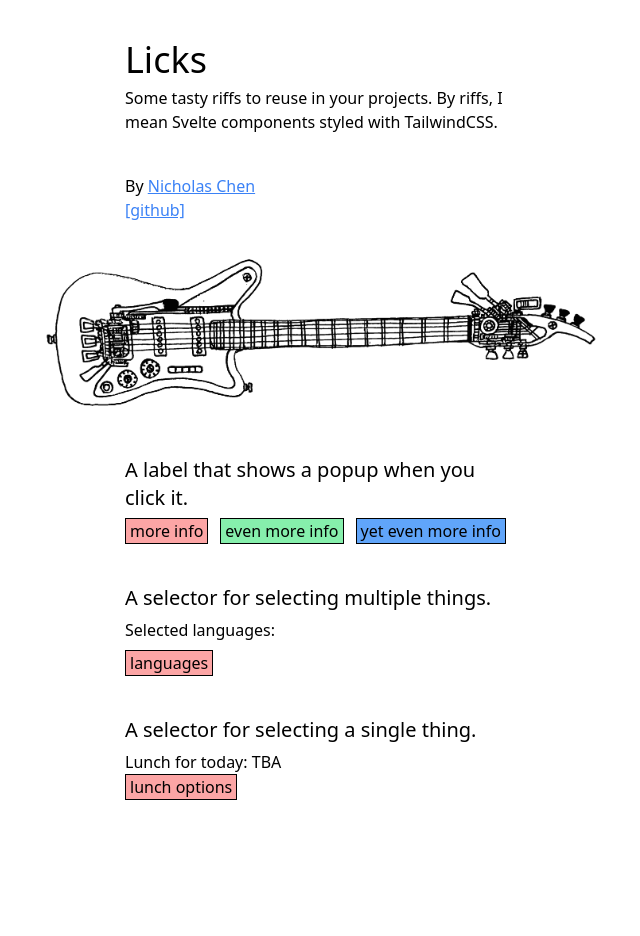
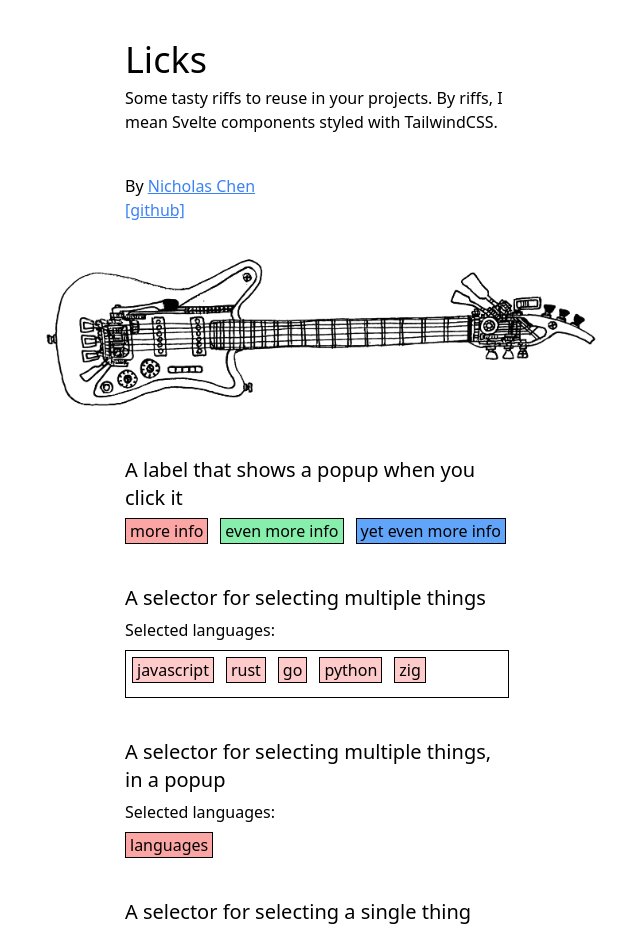
Before and after one commit to nichwch/licks, a SvelteKit app: page / in a window 1280 px wide. Shown: the top 936 px of the page, without its empty margins (323-963 px from the left). Before the commit the page ends 840 px from the top, so only its background shows below. Built offline with nearby package versions, Linux system fonts and the light colour scheme.

Commit message:
multi selector thats not in a popup

```diff
--- a/src/BaseSelector.svelte
+++ b/src/BaseSelectorPopup.svelte
@@ -1,6 +1,7 @@
 <script lang="ts">
 	import { createEventDispatcher } from 'svelte';
 	import LabelAndPopup from './BaseLabelAndPopup.svelte';
+
 	export let label: string;
 	export let options: string[];
 	export let selectedOptions: Set<string>;
--- a/src/MultiSelector.svelte
+++ b/src/MultiSelector.svelte
@@ -1,43 +1,23 @@
 <script lang="ts">
 	import { createEventDispatcher } from 'svelte';
-	import BaseSelector from './BaseSelector.svelte';
-	export let label: string;
+
 	export let options: string[];
-	export let initiallySelected: string[] = [];
-
-	export let _class: string | undefined = undefined;
-	export let addLabelClasses: string | undefined = undefined;
-	export let labelClasses: string | undefined = undefined;
-	export let addWindowClasses: string | undefined = undefined;
-	export let windowClasses: string | undefined = undefined;
-	export let optionClasses: string | undefined = undefined;
-	export let selectedOptionClasses: string | undefined = undefined;
-
-	let isShowing = false;
-	let selectedOptions = new Set(initiallySelected);
+	export let selectedOptions: Set<string>;
+	export let optionClasses: string =
+		'px-1 mb-2 border border-black bg-red-200 hover:bg-red-300 transition-colors mr-3';
+	export let selectedOptionClasses: string = '!bg-red-400 hover:!bg-red-400';
 	const dispatch = createEventDispatcher();
 </script>
 
-<BaseSelector
-	{label}
-	{isShowing}
-	{options}
-	{selectedOptions}
-	{_class}
-	{addLabelClasses}
-	{labelClasses}
-	{addWindowClasses}
-	{windowClasses}
-	{optionClasses}
-	{selectedOptionClasses}
-	on:click={() => (isShowing = !isShowing)}
-	on:click_outside={() => (isShowing = false)}
-	on:optionClick={(event) => {
-		const { option } = event.detail;
-		console.log(event.detail);
-		if (selectedOptions.has(option)) selectedOptions.delete(option);
-		else selectedOptions.add(option);
-		selectedOptions = selectedOptions;
-		dispatch('selectionChanged', { selectedOptions });
-	}}
-/>
+{#each options as option}<button
+		class="{optionClasses} {selectedOptions.has(option) ? selectedOptionClasses : ''}"
+		on:click={() => {
+			if (selectedOptions.has(option)) {
+				selectedOptions.delete(option);
+			} else {
+				selectedOptions.add(option);
+			}
+			selectedOptions = selectedOptions;
+			dispatch('selectionChanged', { selectedOptions });
+		}}>{option}</button
+	>{/each}
--- /dev/null
+++ b/src/MultiSelectorPopup.svelte
@@ -0,0 +1,41 @@
+<script lang="ts">
+	import { createEventDispatcher } from 'svelte';
+	import BaseSelectorPopup from './BaseSelectorPopup.svelte';
+	export let label: string;
+	export let options: string[];
+	export let selectedOptions: Set<string>;
+	export let _class: string | undefined = undefined;
+	export let addLabelClasses: string | undefined = undefined;
+	export let labelClasses: string | undefined = undefined;
+	export let addWindowClasses: string = '!w-72';
+	export let windowClasses: string | undefined = undefined;
+	export let optionClasses: string | undefined = undefined;
+	export let selectedOptionClasses: string | undefined = undefined;
+
+	let isShowing = false;
+	const dispatch = createEventDispatcher();
+</script>
+
+<BaseSelectorPopup
+	{label}
+	{isShowing}
+	{options}
+	{selectedOptions}
+	{_class}
+	{addLabelClasses}
+	{labelClasses}
+	{addWindowClasses}
+	{windowClasses}
+	{optionClasses}
+	{selectedOptionClasses}
+	on:click={() => (isShowing = !isShowing)}
+	on:click_outside={() => (isShowing = false)}
+	on:optionClick={(event) => {
+		const { option } = event.detail;
+		console.log(event.detail);
+		if (selectedOptions.has(option)) selectedOptions.delete(option);
+		else selectedOptions.add(option);
+		selectedOptions = selectedOptions;
+		dispatch('selectionChanged', { selectedOptions });
+	}}
+/>
--- a/src/SingleSelector.svelte
+++ b/src/SingleSelectorPopup.svelte
@@ -1,9 +1,9 @@
 <script lang="ts">
 	import { createEventDispatcher } from 'svelte';
-	import BaseSelector from './BaseSelector.svelte';
+	import BaseSelector from './BaseSelectorPopup.svelte';
 	export let label: string;
 	export let options: string[];
-	export let initialSelection: string | undefined = undefined;
+	export let selection: string | undefined | null = undefined;
 
 	export let _class: string | undefined = undefined;
 	export let addLabelClasses: string | undefined = undefined;
@@ -15,7 +15,7 @@
 	export let showChoiceInLabel: boolean = true;
 
 	let isShowing = false;
-	let selectedOptions: Set<string> = initialSelection ? new Set([initialSelection]) : new Set();
+	$: selectedOptions = selection ? new Set([selection]) : (new Set() as Set<string>);
 	$: computedLabel = showChoiceInLabel
 		? selectedOptions.size > 0
 			? `selected: ${Array.from(selectedOptions)[0]}`
@@ -41,9 +41,10 @@
 	on:optionClick={(event) => {
 		const { option } = event.detail;
 		if (selectedOptions.has(option)) {
-			selectedOptions = new Set();
+			selection = null;
 			dispatch('selectionChanged', { selectedOption: null });
 		} else {
+			selection = option;
 			selectedOptions = new Set([option]);
 			dispatch('selectionChanged', { selectedOption: option });
 		}
--- a/src/lib/index.ts
+++ b/src/lib/index.ts
@@ -1,4 +1,4 @@
-import BaseSelector from '../BaseSelector.svelte';
+import BaseSelector from '../BaseSelectorPopup.svelte';
 // Reexport your entry components here
 
 export { BaseSelector };
--- a/src/routes/+page.svelte
+++ b/src/routes/+page.svelte
@@ -1,17 +1,23 @@
 <script lang="ts">
+	import SingleSelectorPopup from '../SingleSelectorPopup.svelte';
+	import MultiSelectorPopup from '../MultiSelectorPopup.svelte';
+	import LabelAndPopup from '../LabelAndPopup.svelte';
 	import MultiSelector from '../MultiSelector.svelte';
-	import SingleSelector from '../SingleSelector.svelte';
-	import LabelAndPopup from '../LabelAndPopup.svelte';
-	import { fromJSON } from 'postcss';
 
 	const languages = ['javascript', 'rust', 'go', 'python', 'zig'];
-	let selectedLanguages: string[] = [];
+	let selectedLanguages: Set<string> = new Set();
 
 	const lunchOptions = ['burger', 'spicy noodles', 'sandwich', 'tacos'];
 	let selectedLunch: string | null = null;
+
+	const tags = ['technical', 'social', 'politics', 'music', 'art', 'philosophy'];
+	let selectedTags: Set<string> = new Set();
+
+	const contentTypes = ['text', 'image', 'video'];
+	let selectedContentType: string | null = null;
 </script>
 
-<div class="w-full mt-10">
+<div class="w-full mt-10 mb-36">
 	<div class="w-96 mx-auto">
 		<h1>Licks</h1>
 		<div class="section">
@@ -24,7 +30,7 @@
 	<img class="block mx-auto w-[36rem]" alt="cool robotic guitar" src="./guitar.png" />
 	<div class="w-96 mx-auto">
 		<div class="section">
-			<h3>A label that shows a popup when you click it.</h3>
+			<h3>A label that shows a popup when you click it</h3>
 			<div class="flex flex-wrap">
 				<LabelAndPopup addWindowClasses="w-72">
 					<svelte:fragment slot="buttonContent">more info</svelte:fragment>
@@ -62,7 +68,7 @@
 			</div>
 		</div>
 		<div class="section">
-			<h3>A selector for selecting multiple things.</h3>
+			<h3>A selector for selecting multiple things</h3>
 			<div class="mb-2">
 				Selected languages:
 				{#each selectedLanguages as lang}
@@ -71,23 +77,58 @@
 					</div>
 				{/each}
 			</div>
-			<MultiSelector
+			<div class="p-1.5 border border-black">
+				<MultiSelector options={languages} bind:selectedOptions={selectedLanguages} />
+			</div>
+		</div>
+		<div class="section">
+			<h3>A selector for selecting multiple things, in a popup</h3>
+			<div class="mb-2">
+				Selected languages:
+				{#each selectedLanguages as lang}
+					<div class="inline-block box bg-red-200 ml-2">
+						{lang}
+					</div>
+				{/each}
+			</div>
+			<MultiSelectorPopup
 				label="languages"
 				options={languages}
-				on:selectionChanged={(event) =>
-					(selectedLanguages = Array.from(event.detail.selectedOptions))}
+				bind:selectedOptions={selectedLanguages}
 			/>
 		</div>
 		<div class="section">
-			<h3>A selector for selecting a single thing.</h3>
+			<h3>A selector for selecting a single thing</h3>
 			<div>
 				Lunch for today: {selectedLunch ? selectedLunch : 'TBA'}
 			</div>
-			<SingleSelector
+			<SingleSelectorPopup
 				label="lunch options"
 				options={lunchOptions}
-				on:selectionChanged={(event) => (selectedLunch = event.detail.selectedOption)}
+				bind:selection={selectedLunch}
 			/>
+		</div>
+		<div class="section">
+			<h3>Composed together</h3>
+			<LabelAndPopup addWindowClasses="w-72">
+				<svelte:fragment slot="buttonContent">filters</svelte:fragment>
+				<svelte:fragment slot="windowContent">
+					<div class="flex">
+						<MultiSelectorPopup label="tags" options={tags} bind:selectedOptions={selectedTags} />
+						<SingleSelectorPopup
+							_class="ml-3"
+							label="content type"
+							options={contentTypes}
+							bind:selection={selectedContentType}
+						/>
+					</div>
+				</svelte:fragment>
+			</LabelAndPopup>
+			<!-- <div>
+				Showing content tagged {#each Array.from(selectedTags) as tag}
+					<div class="box inline-block ml-2">{tag}</div>
+				{/each} that is in {selectedContentType} form
+			</div> -->
 		</div>
 	</div>
 </div>
```
